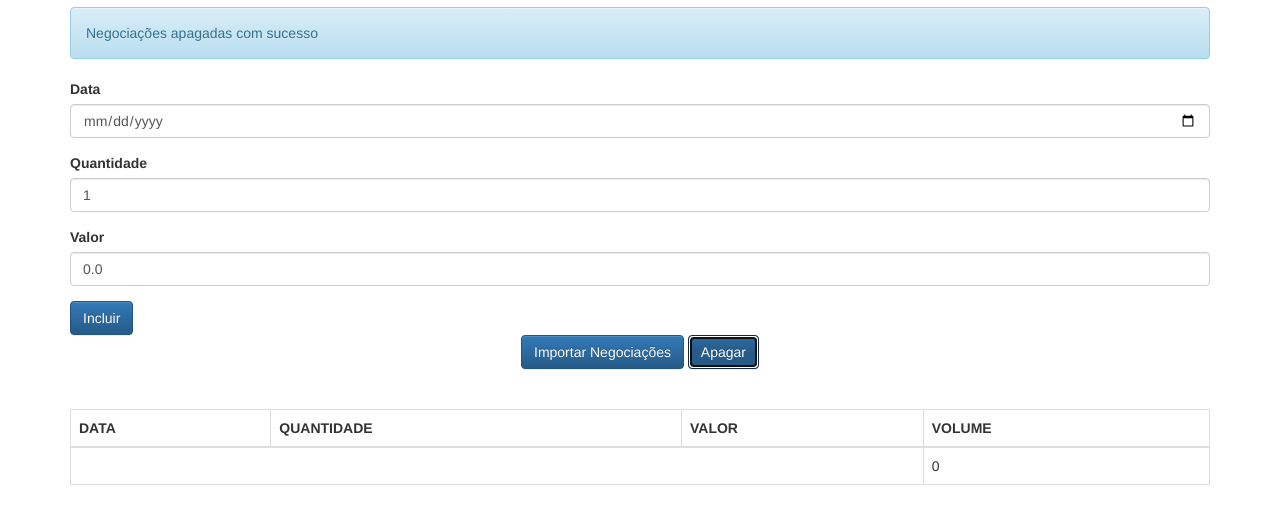
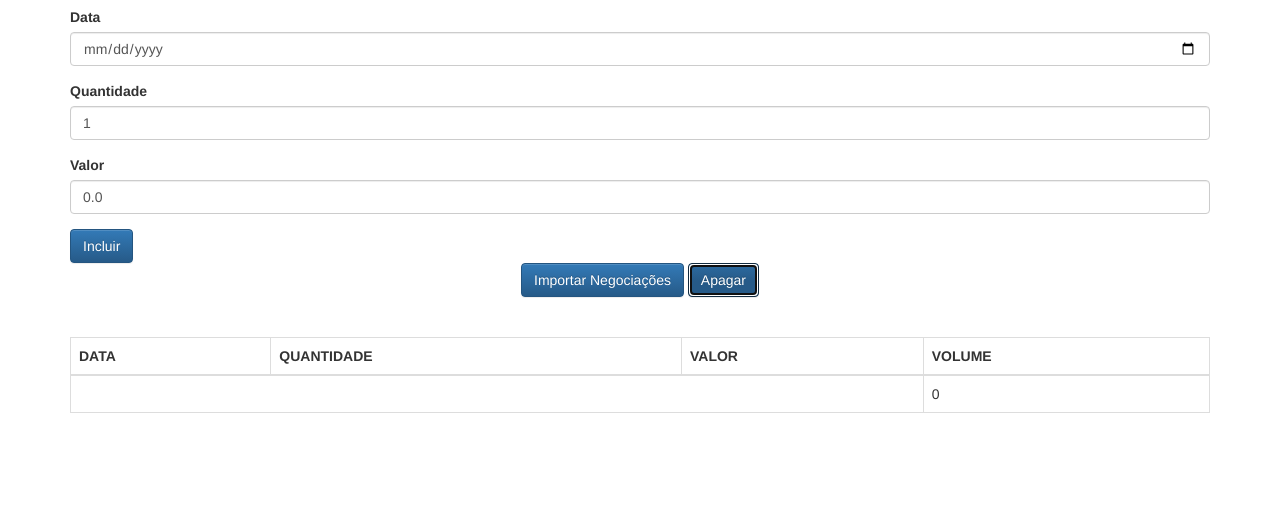
Before and after one commit to diegodamato/javascript-avancado-i-ecs6, a plain HTML site: page client/index.html in a window 1280 px wide. Both pictures are taken after a click on the button "Apagar". Shown: the part 63-586 px from the top of the page. Drawn offline with Linux system fonts and the light colour scheme.

Commit message:
Finalizando aula 2.3

```diff
--- a/client/index.html
+++ b/client/index.html
@@ -51,6 +51,8 @@
     <script src="js/app/models/Mensagem.js"></script>
     <script src="js/app/controller/NegociacaoController.js"></script>
     <script src="js/app/helpers/DateHelper.js"></script>
+    <script src="js/app/helpers/Bind.js"></script>
+    <script src="js/app/services/ProxyFactory.js"></script>
     <script src="js/app/views/View.js"></script>
     <script src="js/app/views/NegociacoesView.js"></script>
     <script src="js/app/views/MensagemView.js"></script>
--- a/client/js/app/controller/NegociacaoController.js
+++ b/client/js/app/controller/NegociacaoController.js
@@ -6,51 +6,28 @@ class NegociacaoController{
         this._inputQuantidade = $('#quantidade');
         this._inputValor = $('#valor');
 
-        let self = this;
+        this._listaNegociacoes = new Bind(
+            new ListaNegociacoes(),
+            new NegociacoesView($('#negociacoesView')),
+            'adiciona', 'esvazia');
 
+        this._mensagem = new Bind(
+            new Mensagem(),
+            new MensagemView($('#mensagemView')),
+            'texto');
 
-        this._listaNegociacoes = new Proxy(new ListaNegociacoes(),{
-            get(target, prop, receiver){
-
-                if(['adiciona', 'esvazia'].includes(prop) && typeof(target[prop]) == typeof(Function)){
-
-                    return function(){
-
-                        console.log(`interceptando ${prop}`);
-                        Reflect.apply(target[prop], target, arguments);
-                        self._negociacoesView.update(target);
-                    }
-                }
-
-                return Reflect.get(target, prop, receiver);
-            }
-        });
-
-
-
-        this._negociacoesView = new NegociacoesView($('#negociacoesView'));
-        this._negociacoesView.update(this._listaNegociacoes);
-
-        this._mensagem = new Mensagem();
-        this._mensagemView = new MensagemView($('#mensagemView'));
-        this._mensagemView.update(this._mensagem);
     }
 
     adiciona(event){
         event.preventDefault();
         this._listaNegociacoes.adiciona(this._criaNegociacao());
-
         this._mensagem.texto = "Negociação adicionada com sucesso";
-        this._mensagemView.update(this._mensagem);
-
         this._limpaFormulario();
     }
 
     apaga(){
         this._listaNegociacoes.esvazia();
-
         this._mensagem.texto = "Negociações apagadas com sucesso";
-        this._mensagemView.update(this._mensagem);
     }
 
     _criaNegociacao(){
--- /dev/null
+++ b/client/js/app/helpers/Bind.js
@@ -0,0 +1,11 @@
+class Bind{
+    constructor(model, view, ...props){
+
+        let proxy = ProxyFactory.create(model, props, model =>
+            view.update(model));
+
+        view.update(model);
+
+        return proxy;
+    }
+}
--- /dev/null
+++ b/client/js/app/services/ProxyFactory.js
@@ -0,0 +1,34 @@
+class ProxyFactory{
+
+    static create(objeto, props, acao){
+
+        return new Proxy(objeto,{
+
+            get(target, prop, receiver){
+
+                if(['adiciona', 'esvazia'].includes(prop) && ProxyFactory._ehFuncao(target[prop])){
+
+                    return function(){
+
+                        console.log(`interceptando ${prop}`);
+                        Reflect.apply(target[prop], target, arguments);
+                        return acao(target);
+                    }
+                }
+
+                return Reflect.get(target, prop, receiver);
+            },
+
+            set(target, prop, value, receiver){
+                if(props.includes(prop)){
+                    acao(target);
+                }
+                return Reflect.set(target, prop, value, receiver);
+            }
+        });
+    }
+
+    static _ehFuncao(func){
+        return typeof(func) == typeof(Function);
+    }
+}
```
